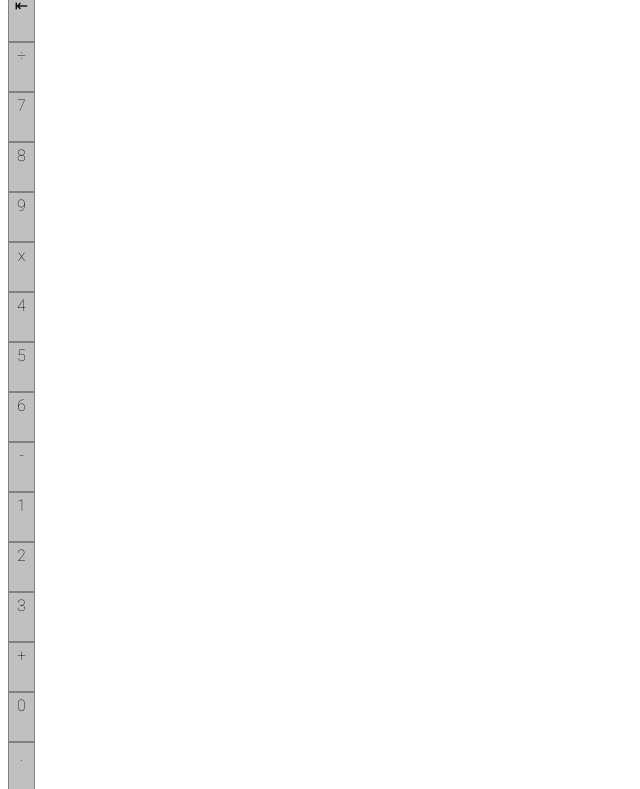
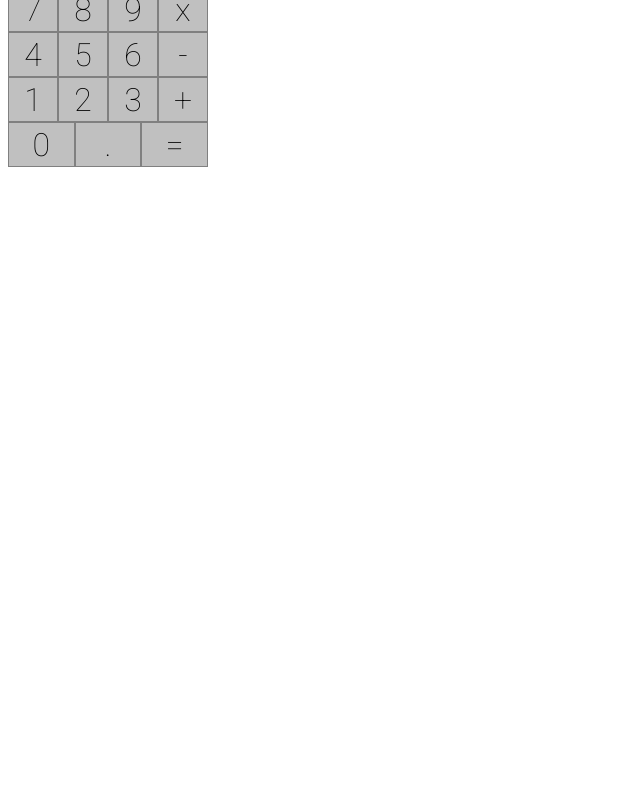
Before and after one commit to dianawallace/Calculator, a plain HTML site: page index.html in a window 1280 px wide. Shown: the part 144-933 px from the top of the page, without its empty margins (0-640 px from the left). After the commit the page ends 800 px from the top, so only its background shows below. Drawn offline with Linux system fonts and the light colour scheme.

Commit message:
added css to row and column class

```diff
--- a/style.css
+++ b/style.css
@@ -12,7 +12,21 @@ body {
     border: 1px solid gray;
     text-align: center;
     cursor: pointer;
-    font-size 32px;
+    font-size: 32px;
     font-weight: 100;
     padding-top: 3px;
 }
+
+.calc-btn:hover {
+    background-color: orange;
+}
+
+.row {
+    display: table;
+    table-layout: fixed;
+    width: 200px;
+}
+
+.column {
+    display: table-cell;
+}
```
